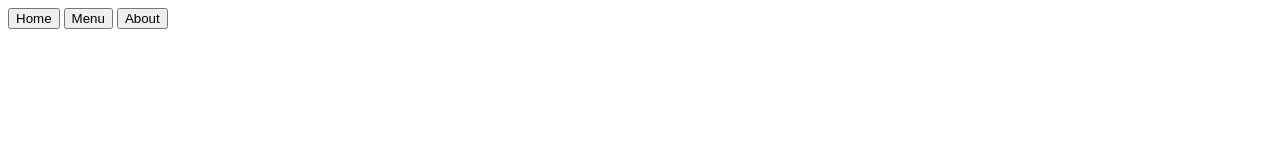
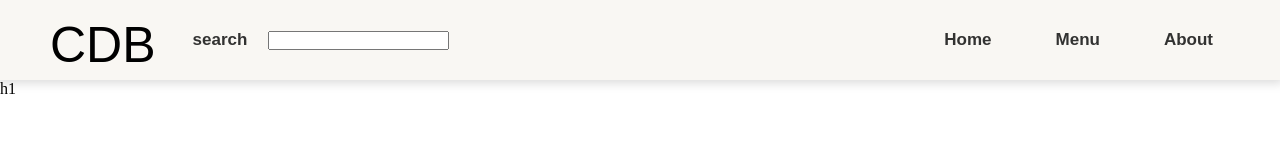
Before and after one commit to carsonbates913/restaurant_page, a website built with webpack: page src/index.html in a window 1280 px wide. Shown: the top 160 px of the page. Built offline with nearby package versions, Linux system fonts and the light colour scheme; a web font is replaced by a local one.

Commit message:
-feat: add structure/some styling to header

```diff
--- /dev/null
+++ b/src/home.css
@@ -0,0 +1,71 @@
+:root {
+  --color-one: 15, 163, 177;
+  --color-two: 181, 226, 250;
+  --color-three: 249, 247, 243;
+  --color-four: 237, 222, 164;
+  --color-five: 247, 160, 114;
+}
+
+* {
+  box-sizing: border-box;
+  margin: 0;
+  padding: 0;
+}
+
+body {
+  height: 2000px;
+}
+
+header {
+  position: sticky;
+  top: 0;
+  background-color: rgb(var(--color-three));
+  box-shadow: 0px 0px 10px 3px rgba(0, 0, 0, .15);
+}
+
+.container {
+  padding: 0 50px;
+  display: flex;
+  flex-flow: row nowrap;
+  justify-content: space-between;
+}
+
+nav {
+  display: flex;
+  flex-flow: row nowrap;
+  gap: 30px;
+}
+
+button {
+  height: 80px;
+  color: rgba(0, 0, 0, 0.8);
+  background-color: transparent;
+  padding: .5em 1em;
+  border: none;
+  font-family: brevia, sans-serif;
+  font-weight: 600;
+  font-size: 17px;
+}
+
+.index {
+  display: flex;
+  flex-flow: row nowrap;
+  align-items: center;
+  gap: 20px;
+}
+
+.logo {
+  height: 30px;
+  padding-top: 10px;
+  font-family: megascope-variable, sans-serif;
+  font-weight: 500;
+  font-variation-settings: "SCOP" 20;
+  font-size: 50px;
+  display: flex;
+  flex-direction: row;
+  align-items: center;
+}
+
+input[type="text"] {
+
+}
--- a/src/index.html
+++ b/src/index.html
@@ -4,16 +4,29 @@
     <meta charset="UTF-8" />
     <meta name="viewport" content="width=device-width, initial-scale=1.0" />
     <title>Document</title>
+    <link rel="stylesheet" href="https://use.typekit.net/pwk0bwz.css" />
   </head>
   <body>
     <header>
-      <nav>
-        <button>Home</button>
-        <button>Menu</button>
-        <button>About</button>
-      </nav>
+      <div class="container">
+        <div class="index">
+          <div class="logo">CDB</div>
+          <form class="search">
+            <button type="submit">search</button>
+            <input type="text" />
+          </form>
+        </div>
+        <nav>
+          <button>Home</button>
+          <button>Menu</button>
+          <button>About</button>
+        </nav>
+      </div>
     </header>
-    <div id="content"></div>
-    <div></div>
+    <div id="content">
+      <div class="window">h1</div>
+      <div class="story"></div>
+      <div class="card"></div>
+    </div>
   </body>
 </html>
--- a/src/index.js
+++ b/src/index.js
@@ -1 +1 @@
-alert("hello");
+import ('./home.css');
```
